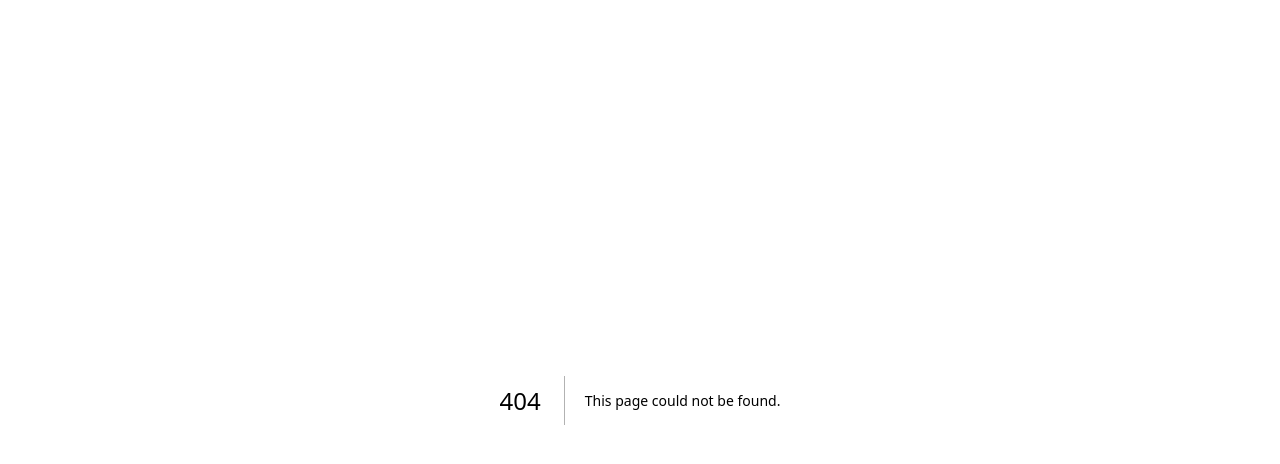
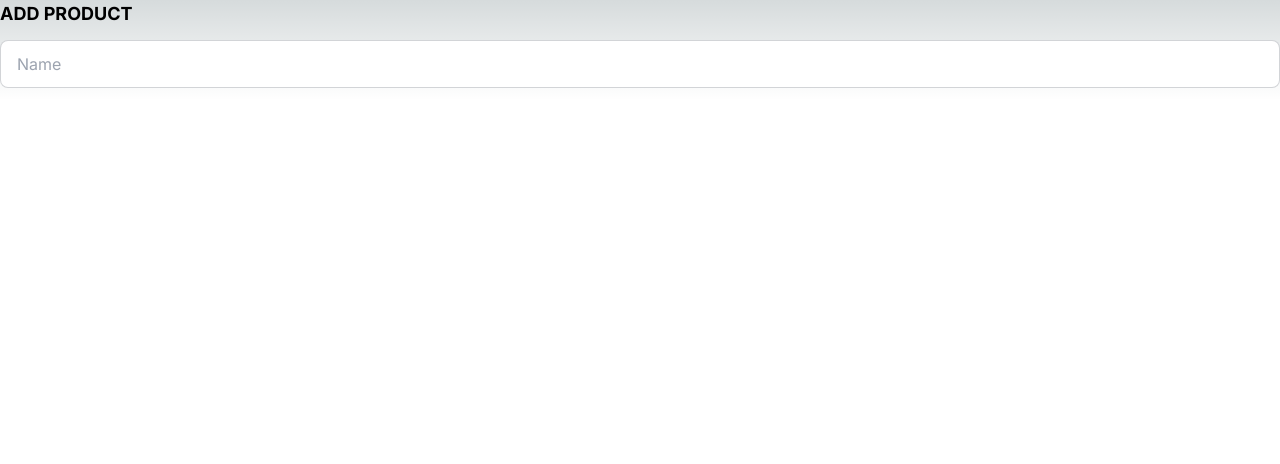
Before and after one commit to Krt-dev/Apps_dev_Final_Proj2023, a Next.js app in the folder appsdevfinal-proj/: page /add-products in a window 1280 px wide. Before the commit this address had no page. Shown: the top 464 px of the page. Built offline with nearby package versions, Linux system fonts and the light colour scheme.

Commit message:
creating first page with form and textfield for adding products

```diff
--- a/appsdevfinal-proj/package.json
+++ b/appsdevfinal-proj/package.json
@@ -19,6 +19,7 @@
     "@types/react": "18.2.45",
     "@types/react-dom": "^18",
     "autoprefixer": "^10.0.1",
+    "daisyui": "^4.4.19",
     "eslint": "^8",
     "eslint-config-next": "14.0.4",
     "postcss": "^8",
--- /dev/null
+++ b/appsdevfinal-proj/src/app/add-products/page.tsx
@@ -0,0 +1,15 @@
+export default function addProducts() {
+    return (
+        <div>
+            <h1 className="text-lg mb-3 font-bold">ADD PRODUCT</h1>
+            <form>
+
+                <input
+                    required
+                    name="namne"
+                    placeholder="Name"
+                    className="mb-3 w-full input input-bordered" />
+            </form>
+        </div>
+    )
+}
--- a/appsdevfinal-proj/tailwind.config.ts
+++ b/appsdevfinal-proj/tailwind.config.ts
@@ -15,6 +15,6 @@ const config: Config = {
       },
     },
   },
-  plugins: [],
+  plugins: [require("daisyui")],
 }
 export default config
```
Also changed, not shown: 1 other file (tests, documents, lock files or other folders).
